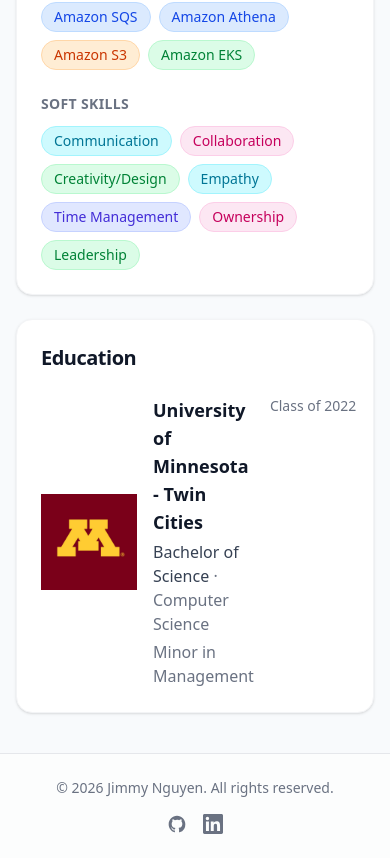
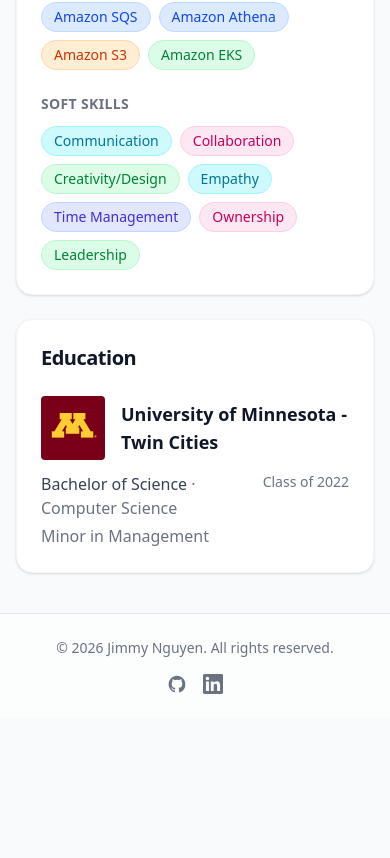
Before and after one commit to jimmytwin7/JimmyNguyen, a Next.js app: page /resume in a window 390 px wide. Shown: the part 3060-3918 px from the top of the page. After the commit the page ends 3778 px from the top, so only its background shows below. Built offline with nearby package versions, Linux system fonts and the light colour scheme.

Commit message:
feat: analytics and mobile education list update

```diff
--- a/package.json
+++ b/package.json
@@ -13,6 +13,7 @@
     "test:watch": "vitest"
   },
   "dependencies": {
+    "@vercel/analytics": "^2.0.1",
     "framer-motion": "^13.3.0",
     "next": "^16.3.5",
     "react": "^19.0.0",
--- a/src/app/layout.tsx
+++ b/src/app/layout.tsx
@@ -1,5 +1,6 @@
 import type { Metadata } from "next";
 import { Geist, Geist_Mono } from "next/font/google";
+import { Analytics } from "@vercel/analytics/next";
 import "./globals.css";
 import Nav from "@/components/nav/Nav";
 import CursorDot from "@/components/ui/CursorDot";
@@ -48,6 +49,7 @@ export default function RootLayout({
           {children}
         </main>
         <Footer />
+        <Analytics />
       </body>
     </html>
   );
--- a/src/components/resume/EducationList.tsx
+++ b/src/components/resume/EducationList.tsx
@@ -10,22 +10,35 @@ export default function EducationList({ entries }: EducationListProps) {
     <ul className="space-y-6">
       {entries.map((entry) => (
         <li key={`${entry.institution}-${entry.graduationYear}`}>
-          {/* items-stretch so the logo can match the row's full height */}
-          <div className="flex items-stretch gap-4">
+          {/*
+            Mobile: top row = logo (left) + university name (right); details fill
+            the row below, full width.
+            sm+: logo on the left, all text beside it, "Class of" pushed right.
+          */}
+          <div className="flex flex-col gap-3 sm:flex-row sm:items-stretch sm:gap-4">
+            {/* Top row on mobile / left column on desktop */}
+            <div className="flex items-center gap-4 sm:contents">
               {entry.logo && (
                 <Image
                   src={entry.logo}
                   alt={`${entry.institution} logo`}
                   width={96}
                   height={96}
-                className="shrink-0 w-24 h-auto rounded-sm object-contain"
+                  className="shrink-0 w-16 sm:w-24 h-auto rounded-sm object-contain"
                 />
               )}
+              {/* University name — sits top-right on mobile, hidden here on
+                  desktop (shown in the detail block instead). */}
+              <h3 className="text-lg font-semibold text-gray-900 sm:hidden">
+                {entry.institution}
+              </h3>
+            </div>
 
-            {/* Text block grows; Class of pushes to the far right */}
+            {/* Detail block: full-width bottom on mobile, beside the logo on sm+ */}
             <div className="flex flex-1 items-start justify-between gap-4">
               <div className="flex flex-col gap-1">
-                <h3 className="text-lg font-semibold text-gray-900">
+                {/* Institution name for desktop only (mobile shows it up top) */}
+                <h3 className="hidden text-lg font-semibold text-gray-900 sm:block">
                   {entry.institution}
                 </h3>
                 <p className="text-base text-gray-700">
```
Also changed, not shown: 1 other file (tests, documents, lock files or other folders). Lines whose indentation alone changed are shown as unchanged.
